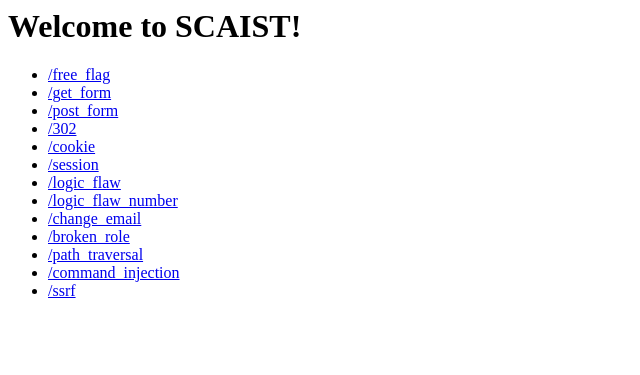
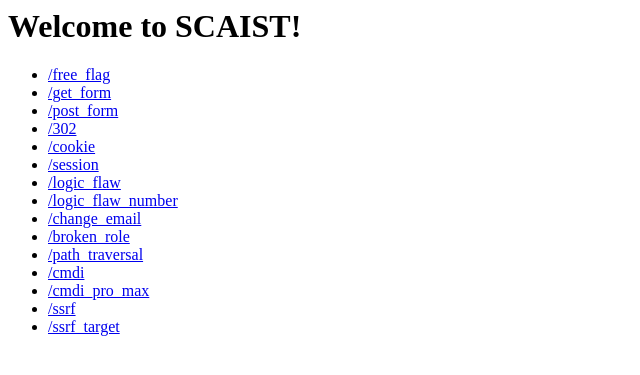
Before and after one commit to 93wilsonlu/web_security_demo, a Flask app: page / in a window 1280 px wide. Shown: the top 375 px of the page, without its empty margins (0-640 px from the left). Run offline with Flask 2, Linux system fonts and the light colour scheme.

Commit message:
Update cmdi

```diff
--- a/app.py
+++ b/app.py
@@ -99,12 +99,28 @@ def path_traversal():
     return render_template('path_traversal.html')
 
 
-@app.route('/command_injection', methods=['GET'])
-def command_injection():
+@app.route('/cmdi', methods=['GET'])
+def cmdi():
     if 'ip' not in request.args:
-        return render_template('command_injection.html')
+        return render_template('cmdi.html')
     ip = request.args['ip']
-    with os.popen('ping -c 3 ' + ip, 'r') as f:
+    with os.popen('ping -c 1 ' + ip, 'r') as f:
+        content = f.read()
+    return content
+
+
+@app.route('/cmdi_pro_max', methods=['GET'])
+def cmdi_pro_max():
+    if 'ip' not in request.args:
+        return render_template('cmdi_pro_max.html')
+    ip = request.args['ip']
+    if 'flag.txt' in ip:
+        return 'Bad hacker! You can never read flag.txt'
+    if 'cat' in ip:
+        return 'Don\'t touch my cat!'
+    ip.replace(';', '')
+    ip.replace(' ', '')
+    with os.popen('ping -c 1 ' + ip, 'r') as f:
         content = f.read()
     return content
 
--- a/templates/index.html
+++ b/templates/index.html
@@ -16,8 +16,10 @@
             <li><a href="/change_email">/change_email</a></li>
             <li><a href="/broken_role">/broken_role</a></li>
             <li><a href="/path_traversal">/path_traversal</a></li>
-            <li><a href="/command_injection">/command_injection</a></li>
+            <li><a href="/cmdi">/cmdi</a></li>
+            <li><a href="/cmdi_pro_max">/cmdi_pro_max</a></li>
             <li><a href="/ssrf">/ssrf</a></li>
+            <li><a href="/ssrf_target">/ssrf_target</a></li>
         </ul>
     </body>
 </html>
```
Also changed, not shown: templates/cmdi_pro_max.html (added, +12 -0 lines), templates/cmdi.html (renamed from templates/command_injection.html).
